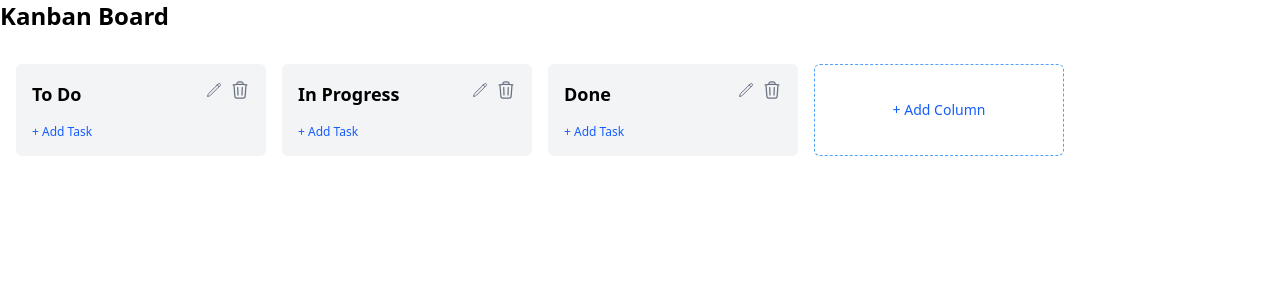
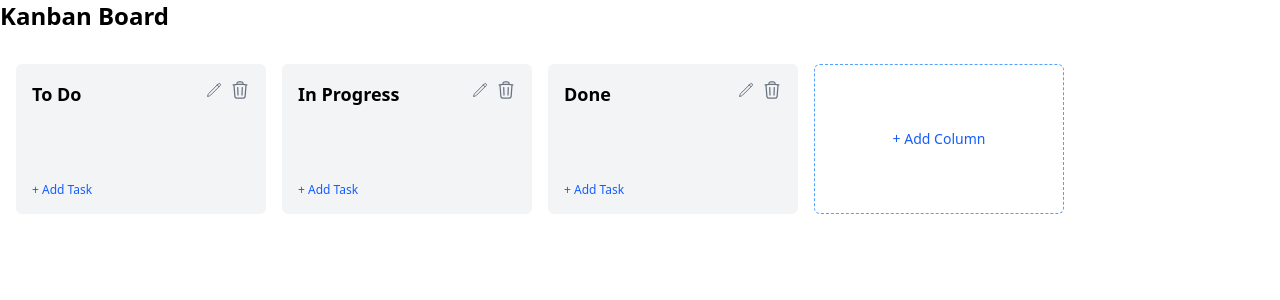
Before and after one commit to PallaviDule/React-Kanban-board, a React (Vite) app: page / in a window 1280 px wide. Shown: the top 300 px of the page. Built offline with nearby package versions, Linux system fonts and the light colour scheme.

Commit message:
Refactor

```diff
--- a/src/components/Board.tsx
+++ b/src/components/Board.tsx
@@ -8,6 +8,7 @@ import {
   useSensors,
   PointerSensor,
 } from '@dnd-kit/core';
+import type { DragEndEvent, DragStartEvent } from '@dnd-kit/core';
 import {
   SortableContext,
   verticalListSortingStrategy,
@@ -30,7 +31,7 @@ const Board: React.FC = () => {
 
   const sensors = useSensors(useSensor(PointerSensor));
 
-  // Helper: group tasks by columnId
+  // Group tasks by their columnId for easy passing to ColumnCard
   const tasksByColumn = columns.reduce<Record<string, typeof tasks>>(
     (acc, col) => {
       acc[col.id] = tasks.filter(t => t.columnId === col.id);
@@ -39,11 +40,11 @@ const Board: React.FC = () => {
     {}
   );
 
-  const handleDragStart = (event) => {
+  const handleDragStart = (event: DragStartEvent) => {
     setActiveId(String(event.active.id));
   };
 
-  const handleDragEnd = (event) => {
+  const handleDragEnd = (event: DragEndEvent) => {
     const { active, over } = event;
     setActiveId(null);
 
@@ -52,15 +53,13 @@ const Board: React.FC = () => {
     const activeTask = tasks.find(t => t.id === active.id);
     if (!activeTask) return;
 
-    // over can be task id or column id (empty column drop)
-    // Check if over is a task
+    // Determine if over is a task or a column (empty or drop at end)
     const overTask = tasks.find(t => t.id === over.id);
-    // Check if over is a column
-    const overColumn = columns.find(c => c.id === over.id);
+    const overColumn = columns.find(c => c.id === over?.id);
 
     if (overTask) {
       if (activeTask.columnId === overTask.columnId) {
-        // reorder in same column
+        // Reorder task within same column
         dispatch(
           reorderTasks({
             columnId: activeTask.columnId,
@@ -69,7 +68,7 @@ const Board: React.FC = () => {
           })
         );
       } else {
-        // move to different column before the overTask
+        // Move task to different column, before overTask
         dispatch(
           moveTaskToColumn({
             taskId: active.id,
@@ -79,12 +78,11 @@ const Board: React.FC = () => {
         );
       }
     } else if (overColumn) {
-      // dropped on empty column or below all tasks — append
       dispatch(
         moveTaskToColumn({
           taskId: active.id,
           toColumnId: overColumn.id,
-          beforeTaskId: null,
+          beforeTaskId: null, // append to end
         })
       );
 }
@@ -100,9 +98,8 @@ const Board: React.FC = () => {
     >
       <div className="flex gap-4 p-4 overflow-x-auto">
         {columns.map(col => (
+          <div key={col.id} id={col.id}>
             <SortableContext
-            key={col.id}
-            id={col.id}
               items={tasksByColumn[col.id].map(t => t.id)}
               strategy={verticalListSortingStrategy}
             >
@@ -110,10 +107,11 @@ const Board: React.FC = () => {
                 column={col}
                 tasks={tasksByColumn[col.id]}
                 onAddTaskClick={() => dispatch(openAdd(col.id))}
-              onEditTaskClick={(task) => dispatch(openEdit(task))}
-              draggingTaskId={activeId}
+                onEditTaskClick={task => dispatch(openEdit(task))}
+                draggingTaskId={activeId || ''}
               />
             </SortableContext>
+          </div>
         ))}
         <AddColumn />
       </div>
--- a/src/components/ColumnCard.tsx
+++ b/src/components/ColumnCard.tsx
@@ -1,12 +1,13 @@
 import React, { useState } from 'react';
-import { useDispatch, useSelector } from 'react-redux';
+import { useDispatch } from 'react-redux';
 import { deleteColumn, renameColumn } from '../redux/columnsSlice';
 import { deleteTask } from '../redux/tasksSlice';
 import SortableTaskCard from './SortableTaskCard';
 import { PencilIcon, TrashIcon } from '@heroicons/react/24/outline';
 import { SortableContext, verticalListSortingStrategy } from '@dnd-kit/sortable';
-import type {Task } from '../redux/tasksSlice';
-import type {Column} from '../redux/columnsSlice';
+import type { Task } from '../redux/tasksSlice';
+import type { Column } from '../redux/columnsSlice';
+import { useDroppable } from '@dnd-kit/core';
 
 type ColumnProps = {
   column: Column;
@@ -16,10 +17,19 @@ type ColumnProps = {
   draggingTaskId: string;
 };
 
-const ColumnCard: React.FC<ColumnProps> = ({ column, tasks, onAddTaskClick, onEditTaskClick,draggingTaskId }) => {
+const ColumnCard: React.FC<ColumnProps> = ({
+  column,
+  tasks,
+  onAddTaskClick,
+  onEditTaskClick,
+  draggingTaskId,
+}) => {
   const dispatch = useDispatch();
   const [isEditing, setIsEditing] = useState(false);
   const [editTitle, setEditTitle] = useState(column.title);
+  const { setNodeRef } = useDroppable({
+    id: column.id, // important: this id must match what you're checking in handleDragEnd
+  });
 
   const handleRename = () => {
     if (editTitle.trim()) {
@@ -29,28 +39,31 @@ const ColumnCard: React.FC<ColumnProps> = ({ column, tasks, onAddTaskClick, onEd
   };
 
   return (
-    <div className="bg-gray-100 rounded-md p-4 min-w-[250px] flex-shrink-0 flex flex-col">
+    <div
+      className="bg-gray-100 rounded-md p-4 min-w-[250px] flex-shrink-0 flex flex-col"
+      id={column.id}
+      style={{ minHeight: '150px' }}
+      ref={setNodeRef}
+    >
       <div className="flex justify-between items-start mb-2">
         {isEditing ? (
           <input
             autoFocus
             value={editTitle}
-            onChange={(e) => setEditTitle(e.target.value)}
+            onChange={e => setEditTitle(e.target.value)}
             onBlur={handleRename}
-            onKeyDown={(e) => {
+            onKeyDown={e => {
               if (e.key === 'Enter') handleRename();
               if (e.key === 'Escape') setIsEditing(false);
             }}
             className="font-semibold text-lg px-1 py-0.5 rounded border w-full mr-2"
           />
         ) : (
-          <h2
-            className="font-semibold text-lg"
-            onDoubleClick={() => setIsEditing(true)}
-          >
+          <h2 className="font-semibold text-lg" onDoubleClick={() => setIsEditing(true)}>
             {column.title}
           </h2>
         )}
+
         <div className="flex gap-2 ml-2">
           {!isEditing && (
             <button onClick={() => setIsEditing(true)}>
@@ -64,6 +77,10 @@ const ColumnCard: React.FC<ColumnProps> = ({ column, tasks, onAddTaskClick, onEd
       </div>
 
       <SortableContext items={tasks.map(t => t.id)} strategy={verticalListSortingStrategy}>
+        {tasks.length === 0 && (
+          <div className="flex-grow flex items-center justify-center text-gray-400 italic">
+          </div>
+        )}
         {tasks.map(task => (
           <SortableTaskCard
             key={task.id}
--- a/src/components/SortableTaskCard.tsx
+++ b/src/components/SortableTaskCard.tsx
@@ -19,7 +19,6 @@ const SortableTaskCard: React.FC<Props> = ({ task, onDelete, onEdit, draggingTas
     transform,
     transition,
   } = useSortable({ id: task.id });
-  console.log('draggingTaskId:', draggingTaskId, ' and task.id:', task.id);
 
   return (
     <div
@@ -27,8 +26,8 @@ const SortableTaskCard: React.FC<Props> = ({ task, onDelete, onEdit, draggingTas
       style={{
         transform: CSS.Transform.toString(transform),
         transition,
-              opacity: task.id === draggingTaskId ? 0 : 1,
-              pointerEvents: task.id === draggingTaskId ? 'none' : 'auto',
+        opacity: task.id === draggingTaskId ? 0 : 1, // hide original dragged item but keep space
+        pointerEvents: task.id === draggingTaskId ? 'none' : 'auto', // disable pointer events when dragging
       }}
       className="bg-white rounded p-2 mb-2 shadow-sm border relative group"
     >
```
Lines whose indentation alone changed are shown as unchanged.
